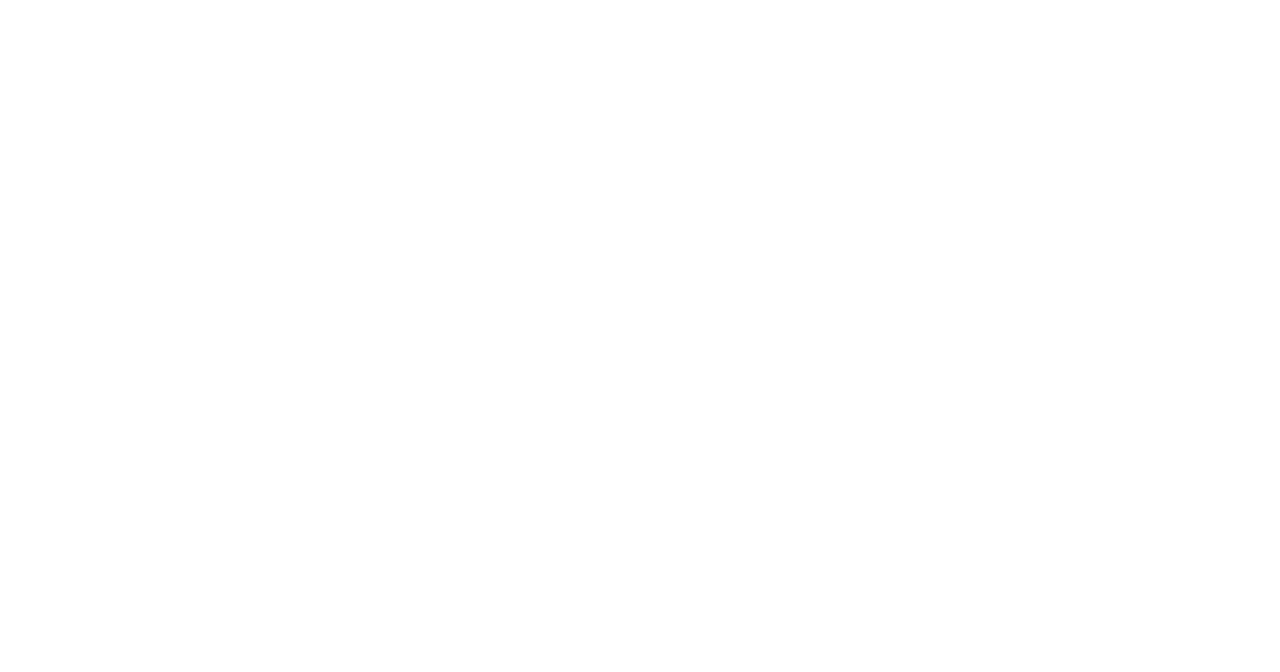
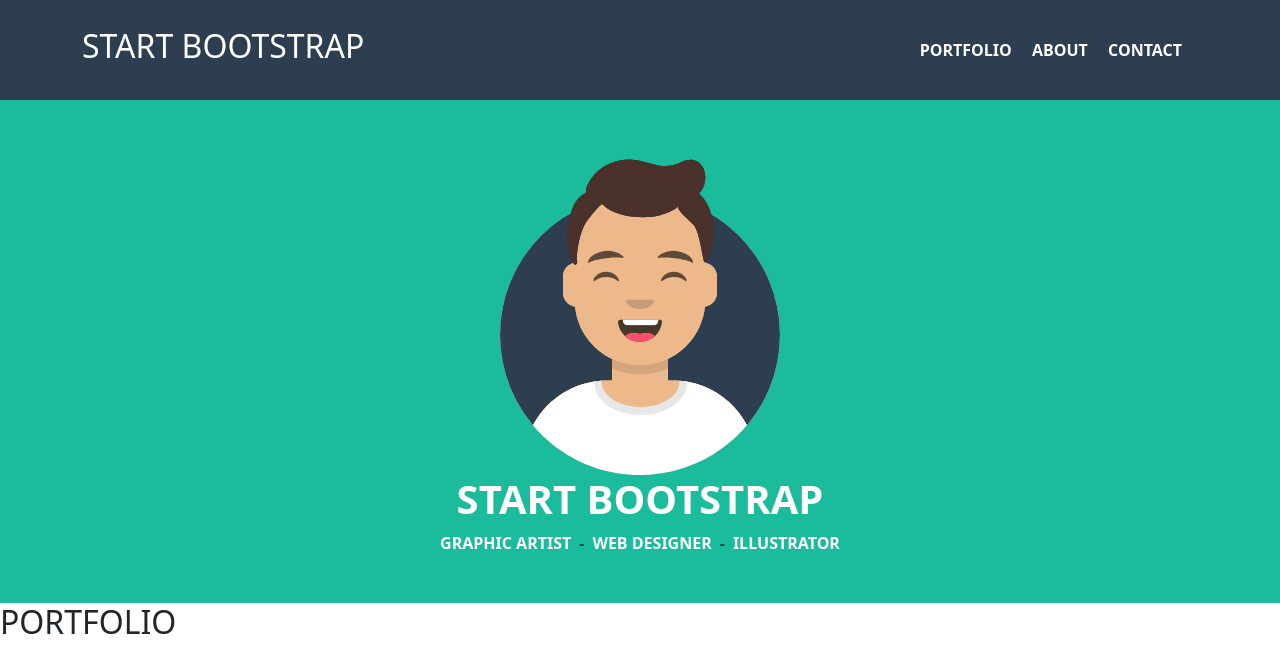
Before and after one commit to AntonioDiBari/html-css-bootstrap-freelancer, a plain HTML site: page index.html in a window 1280 px wide. Drawn offline with nearby package versions, Linux system fonts and the light colour scheme.

Commit message:
feat: header + jumbo structure

```diff
--- a/css/style.css
+++ b/css/style.css
@@ -13,4 +13,12 @@
 #header,
 #footer {
   background-color: var(--secondary-color);
+  color: white;
+  height: 100px;
 }
+
+#jumbo,
+#about-us {
+  background-color: var(--primary-color);
+  color: white;
+}
--- a/index.html
+++ b/index.html
@@ -22,12 +22,41 @@
     <link rel="stylesheet" href="./css/responsive.css" />
   </head>
   <body>
-    <header id="header"></header>
-    <section id="jumbo"></section>
-    <section id="portfolio"></section>
-    <section id="about-us"></section>
-    <section id="form"></section>
-    <footer id="footer"></footer>
+    <header id="header">
+      <nav
+        class="container-md d-flex justify-content-between align-items-center h-100"
+      >
+        <h2>START BOOTSTRAP</h2>
+        <ul class="m-0 fw-semibold">
+          <li class="d-inline me-3">PORTFOLIO</li>
+          <li class="d-inline me-3">ABOUT</li>
+          <li class="d-inline me-3">CONTACT</li>
+        </ul>
+      </nav>
+    </header>
+    <section id="jumbo" class="pt-5 pb-5">
+      <div class="container-sm w-50 text-center">
+        <img src="./img/avatar.svg" alt="" class="w-50 h-50" />
+        <h1 class="fw-bold">START BOOTSTRAP</h1>
+        <nav
+          style="--bs-breadcrumb-divider: '-'"
+          aria-label="breadcrumb"
+          class="d-flex justify-content-center"
+        >
+          <ul class="breadcrumb m-0 fw-semibold">
+            <li class="breadcrumb-item">GRAPHIC ARTIST</li>
+            <li class="breadcrumb-item">WEB DESIGNER</li>
+            <li class="breadcrumb-item">ILLUSTRATOR</li>
+          </ul>
+        </nav>
+      </div>
+    </section>
+    <section id="portfolio">
+      <h2>PORTFOLIO</h2>
+    </section>
+    <!-- <section id="about-us"></section>
+    <section id="form"></section> -->
+    <!-- <footer id="footer"></footer> -->
     <script
       src="https://cdn.jsdelivr.net/npm/bootstrap@5.3.2/dist/js/bootstrap.bundle.min.js"
       integrity="sha384-C6RzsynM9kWDrMNeT87bh95OGNyZPhcTNXj1NW7RuBCsyN/o0jlpcV8Qyq46cDfL"
```
